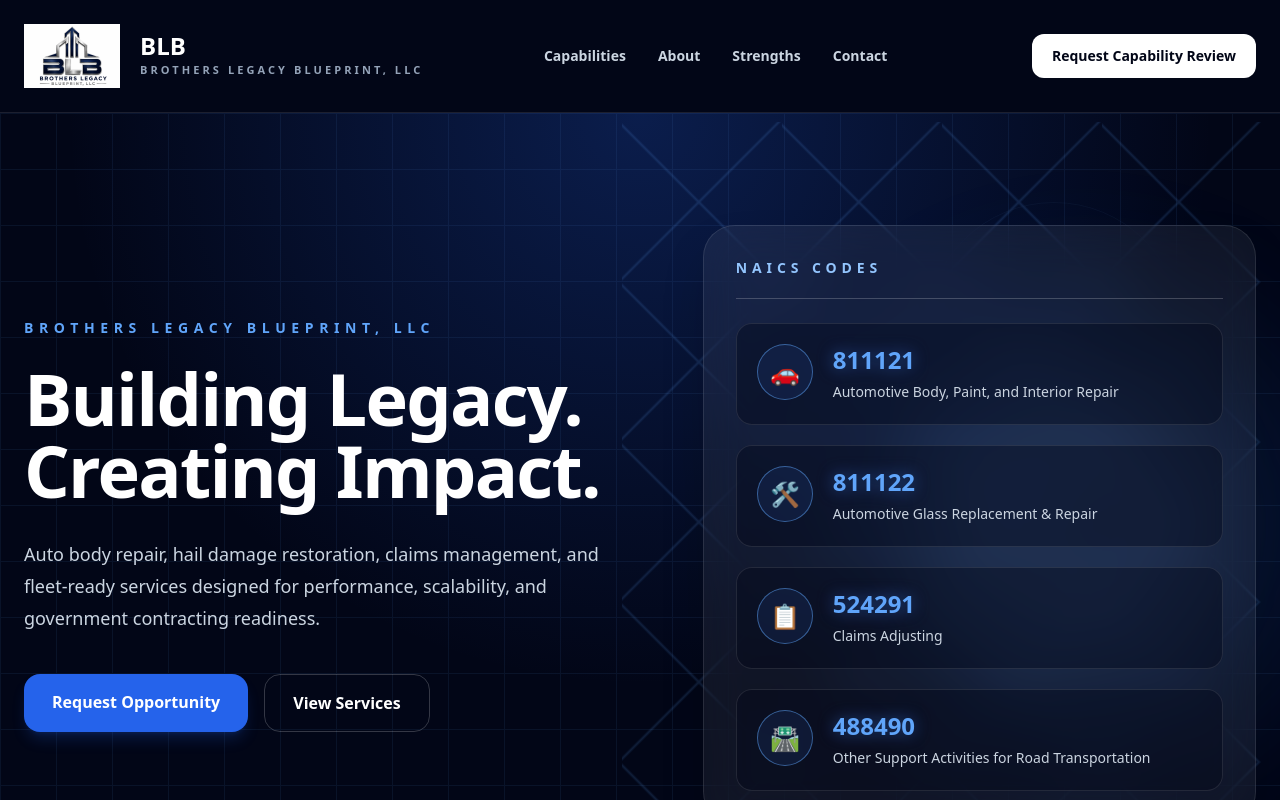
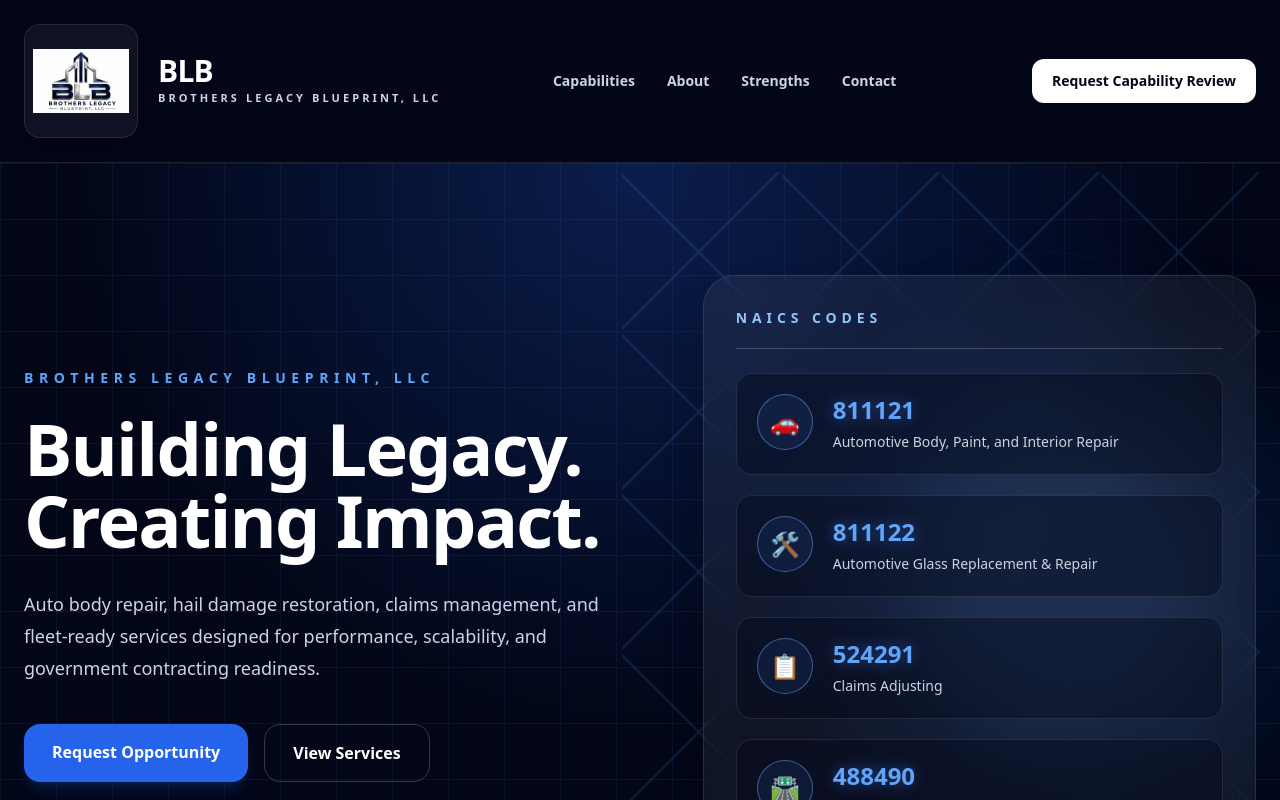
Before and after one commit to 6vwykybwf4-a11y/blb-website, a Next.js app: page / in a window 1280 px wide. Shown: the top 800 px of the page. Built offline with nearby package versions, Linux system fonts and the light colour scheme.

Commit message:
Improve header logo presentation and sizing

```diff
--- a/app/page.tsx
+++ b/app/page.tsx
@@ -34,19 +34,23 @@
     <main className="min-h-screen bg-slate-950 text-white">
       <header className="border-b border-white/10 bg-slate-950">
         <div className="mx-auto flex max-w-7xl items-center justify-between px-6 py-6">
-          <div className="flex items-center gap-5">
-            <Image
-              src="/logo.png"
-              alt="Brothers Legacy Blueprint Logo"
-              width={100}
-              height={100}
-              className="h-16 w-auto object-contain"
-              priority
-            />
+          <div className="flex items-center gap-4 sm:gap-5">
+            <div className="rounded-2xl border border-white/10 bg-white/5 p-2 shadow-lg shadow-slate-950/40 backdrop-blur-sm">
+              <Image
+                src="/logo.png"
+                alt="Brothers Legacy Blueprint Logo"
+                width={168}
+                height={168}
+                className="h-20 w-20 rounded-xl object-contain sm:h-24 sm:w-24"
+                priority
+              />
+            </div>
 
             <div>
-              <div className="text-2xl font-black leading-none">BLB</div>
-              <div className="mt-1 text-[11px] font-semibold tracking-[0.28em] text-slate-400">
+              <div className="text-3xl font-black leading-none tracking-tight text-white">
+                BLB
+              </div>
+              <div className="mt-1 text-[10px] font-semibold tracking-[0.22em] text-slate-300 sm:text-[11px] sm:tracking-[0.28em]">
                 BROTHERS LEGACY BLUEPRINT, LLC
               </div>
             </div>
```
